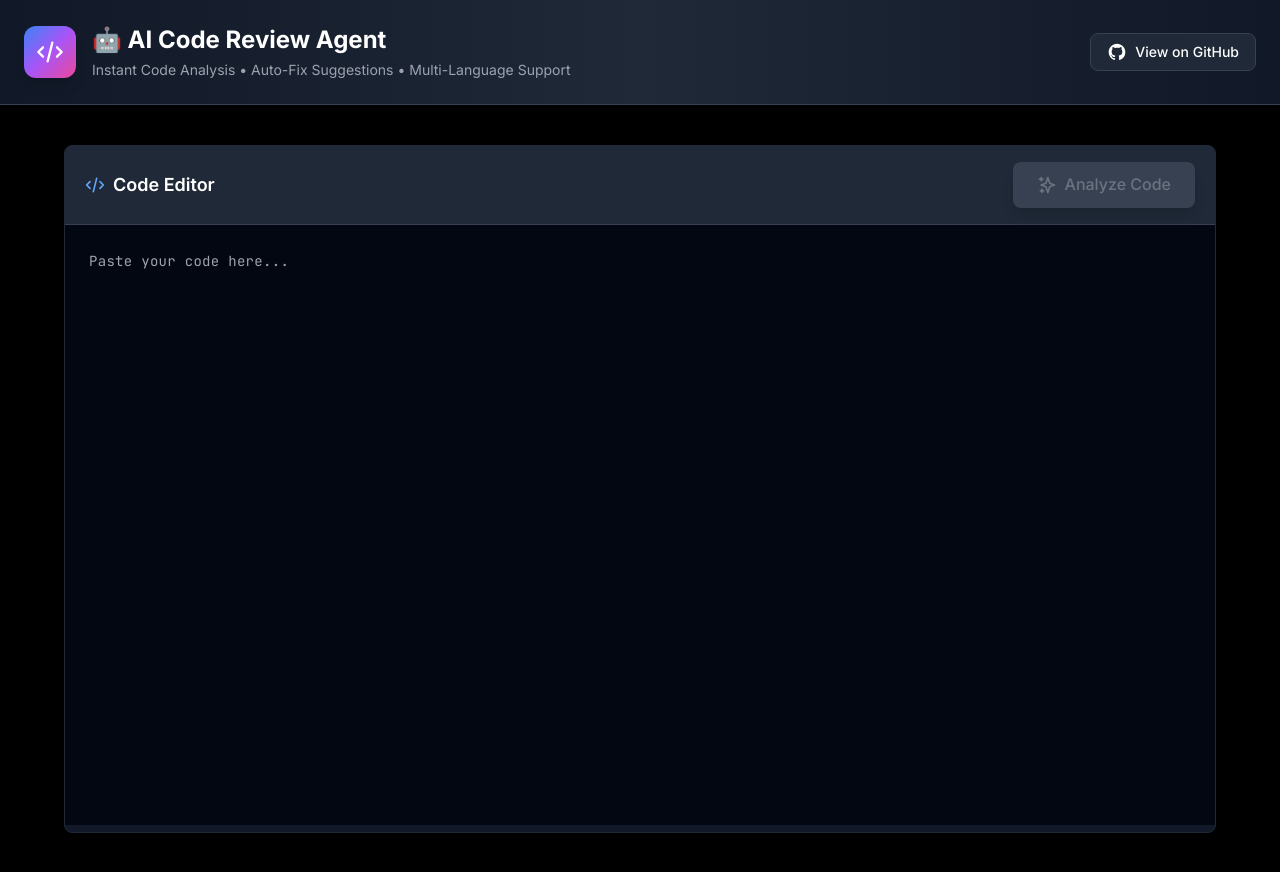
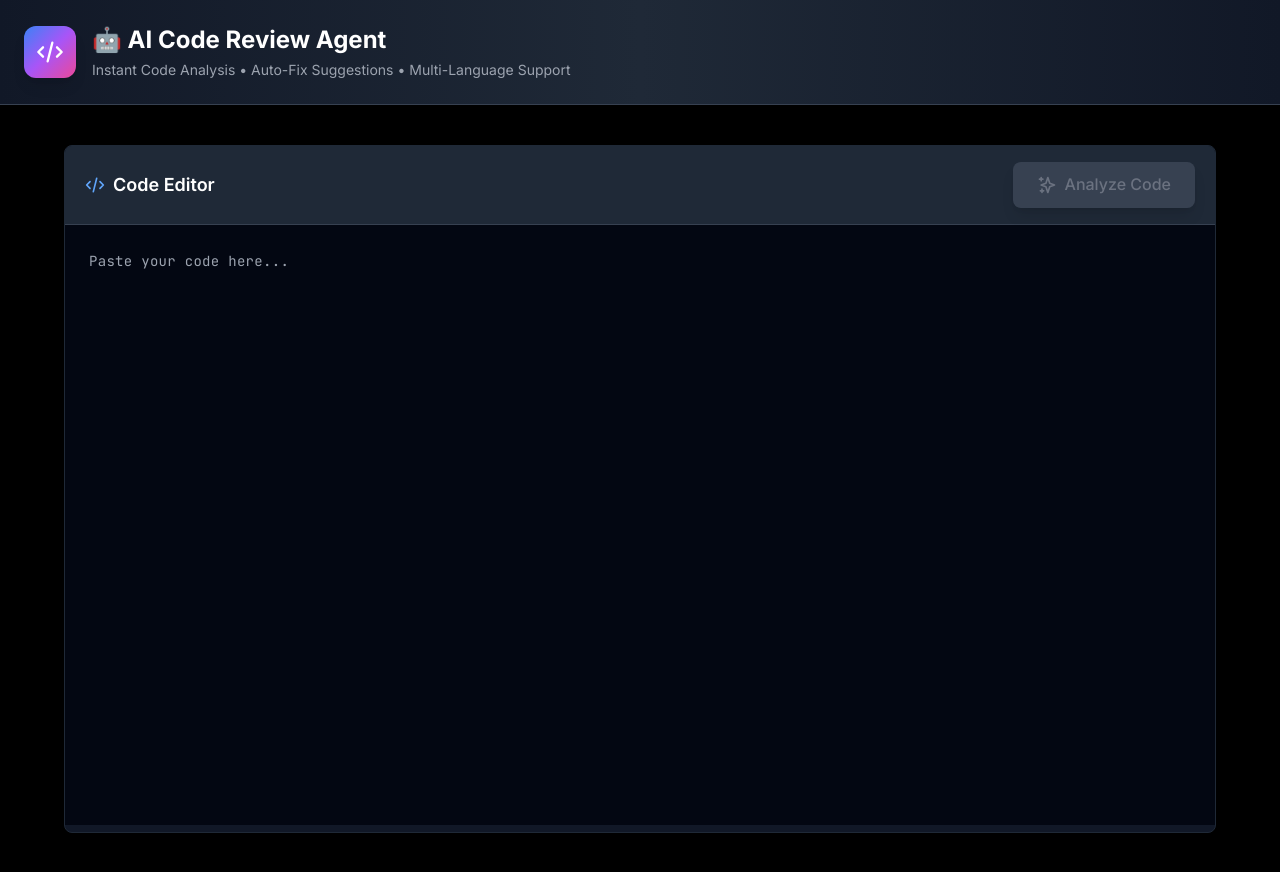
Before and after one commit to gokul18062006/code_review_agent, a React (Vite) app in the folder frontend/: page / in a window 1280 px wide. Built offline with nearby package versions, Linux system fonts and the light colour scheme; no server answers.

Commit message:
Remove GitHub button from header

```diff
--- a/frontend/src/components/Header.tsx
+++ b/frontend/src/components/Header.tsx
@@ -2,7 +2,6 @@
   return (
     <header className="bg-gradient-to-r from-gray-900 via-gray-800 to-gray-900 border-b border-gray-700 py-6">
       <div className="container mx-auto px-6">
-        <div className="flex items-center justify-between">
         <div className="flex items-center gap-4">
           <div className="bg-gradient-to-br from-blue-500 via-purple-500 to-pink-500 p-3 rounded-xl shadow-lg">
             <svg className="w-7 h-7 text-white" fill="none" stroke="currentColor" viewBox="0 0 24 24">
@@ -18,18 +17,6 @@
             </p>
           </div>
         </div>
-          <a
-            href="https://github.com/gokul18062006/code_review_agent"
-            target="_blank"
-            rel="noopener noreferrer"
-            className="flex items-center gap-2 px-4 py-2 bg-gray-800 hover:bg-gray-700 text-white rounded-lg transition-colors border border-gray-700"
-          >
-            <svg className="w-5 h-5" fill="currentColor" viewBox="0 0 24 24">
-              <path fillRule="evenodd" d="M12 2C6.477 2 2 6.484 2 12.017c0 4.425 2.865 8.18 6.839 9.504.5.092.682-.217.682-.483 0-.237-.008-.868-.013-1.703-2.782.605-3.369-1.343-3.369-1.343-.454-1.158-1.11-1.466-1.11-1.466-.908-.62.069-.608.069-.608 1.003.07 1.531 1.032 1.531 1.032.892 1.53 2.341 1.088 2.91.832.092-.647.35-1.088.636-1.338-2.22-.253-4.555-1.113-4.555-4.951 0-1.093.39-1.988 1.029-2.688-.103-.253-.446-1.272.098-2.65 0 0 .84-.27 2.75 1.026A9.564 9.564 0 0112 6.844c.85.004 1.705.115 2.504.337 1.909-1.296 2.747-1.027 2.747-1.027.546 1.379.202 2.398.1 2.651.64.7 1.028 1.595 1.028 2.688 0 3.848-2.339 4.695-4.566 4.943.359.309.678.92.678 1.855 0 1.338-.012 2.419-.012 2.747 0 .268.18.58.688.482A10.019 10.019 0 0022 12.017C22 6.484 17.522 2 12 2z" clipRule="evenodd" />
-            </svg>
-            <span className="text-sm font-medium">View on GitHub</span>
-          </a>
-        </div>
       </div>
     </header>
   );
```
Lines whose indentation alone changed are shown as unchanged.
